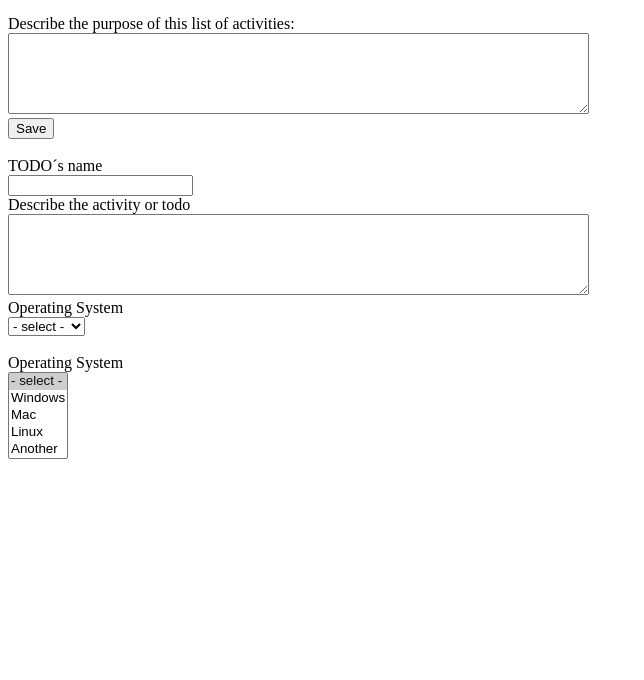
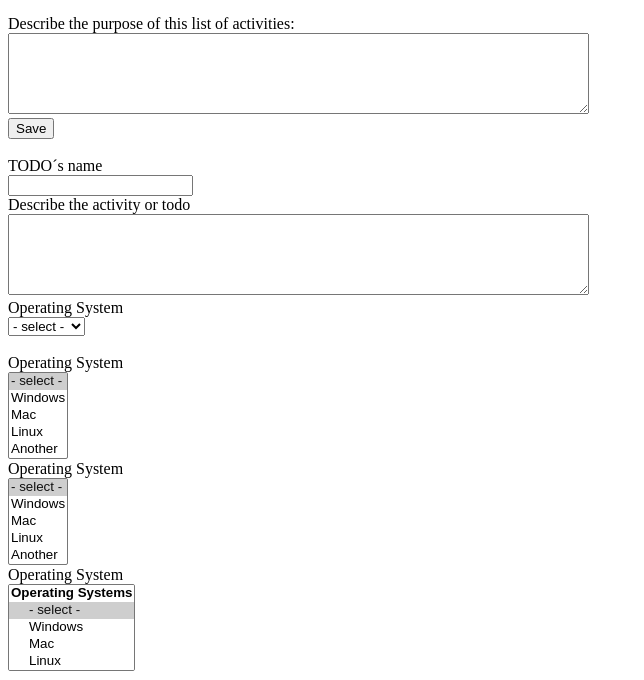
Before and after one commit to candanedo/notes, a website: page public_html/index.html in a window 1280 px wide. Shown: the part 140-820 px from the top of the page, without its empty margins (0-644 px from the left). Drawn offline with Linux system fonts and the light colour scheme.

Commit message:
Notes up to jan 5th 2019

```diff
--- a/public_html/index.html
+++ b/public_html/index.html
@@ -26,26 +26,58 @@ and open the template in the editor.
         </form>
         <br>
         <form>
-            <label for="name">TODO´s name</label><br>
-            <input type="text" name="name" value="" /><br>
+            <label for="name">TODO´s name</label>
+            <br>
+            <input type="text" name="name" value="" />
+            <br>
             <label for="descripcion">Describe the activity or todo</label><br>
             <textarea id="description" name="descripcion" cols="70" rows="5"></textarea>
         </form>
-        <label for="os">Operating System</label><br>
+        <label for="os">Operating System</label>
+        <br>
         <select id="os" name="os">
             <option value="" selected="selected">- select -</option>
             <option value="windows">Windows</option>
             <option value="mac">Mac</option>
             <option value="linux">Linux</option>
             <option value="other">Another</option>
-        </select><br><br>
+        </select>
+        <br>
+        <br>
         <label for="so2">Operating System</label><br>
-        <select id="os2" name="so2" size="5">
+        <select id="os2" name="os2" size="5">
             <option value="" selected="selected">- select -</option>
             <option value="windows">Windows</option>
             <option value="mac">Mac</option>
             <option value="linux">Linux</option>
             <option value="other">Another</option>
         </select>
+        <br>
+        <label for="so3">Operating System</label><br>
+        <select id="os3" name="os3" size="5" multiple="multiple">
+            <option value="" selected="selected">- select -</option>
+            <option value="windows">Windows</option>
+            <option value="mac">Mac</option>
+            <option value="linux">Linux</option>
+            <option value="other">Another</option>
+        </select>
+        <br>
+        <label for="so2">Operating System</label><br>
+        <select id="os4" name="os4" size="5" multiple="multiple">
+            <optgroup label="Operating Systems">
+                <option value="" selected="selected">- select -</option>
+                <option value="windows">Windows</option>
+                <option value="mac">Mac</option>
+                <option value="linux">Linux</option>
+                <option value="other">Another</option>
+            </optgroup>
+            <optgroup label="Browsers">
+                <option value="" selected="selected">- select -</option>
+                <option value="firefox">Firefox</option>
+                <option value="safari">Safari</option>
+                <option value="opera">Opera</option>
+                <option value="other">Another</option>
+            </optgroup>
+        </select>
     </body>
 </html>
```
